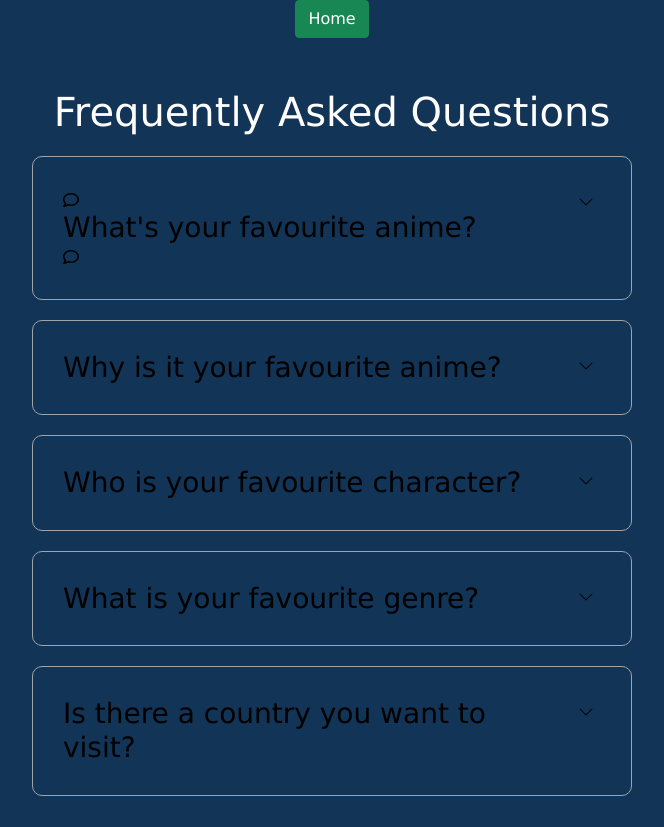
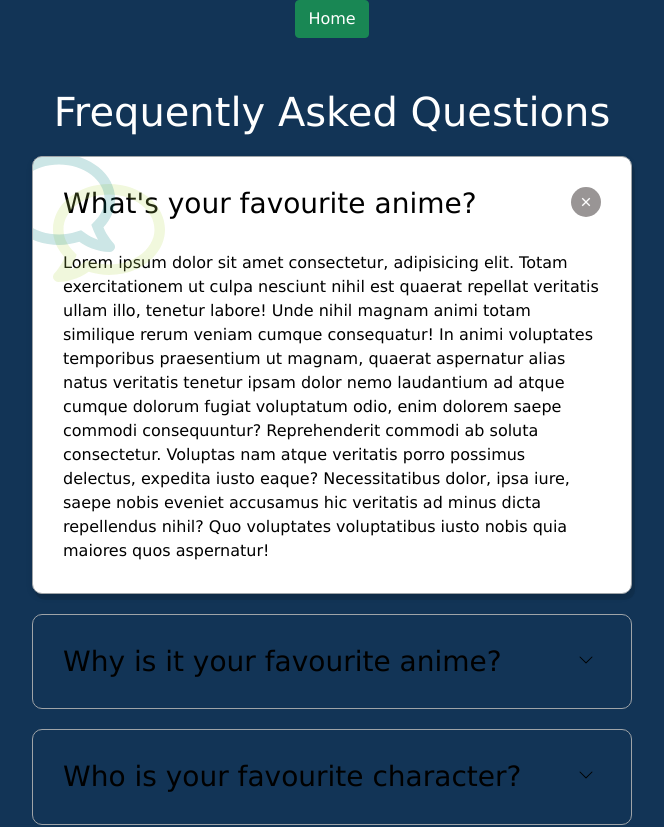
Before and after one commit to ShannaJSmith/css-components, a React (Create React App) app in the folder react-components/: page /faq in a window 1280 px wide. Shown: the top 827 px of the page, without its empty margins (308-972 px from the left). Built offline with nearby package versions, Linux system fonts and the light colour scheme.

Commit message:
use queryselectorall to toggle class

```diff
--- a/react-components/src/components/FAQCollapse.jsx
+++ b/react-components/src/components/FAQCollapse.jsx
@@ -2,24 +2,25 @@ import './FAQCollapse.css';
 import { BsChevronDown } from 'react-icons/bs';
 import { RiCloseFill } from 'react-icons/ri';
 import { FaRegComment } from 'react-icons/fa';
-import { useState } from 'react';
 
 const FAQCollapse = () => {
-  const [active, setActive] = useState(false);
+  const toggles = document.querySelectorAll('.faq-toggle');
 
-  const toggleOpen = () => {
-    setActive(true);
-  };
+  toggles.forEach((toggle) => {
+    // for each toggle button
+    console.log('toggle', toggle);
 
-  const toggleClose = () => {
-    setActive(false);
-  };
+    toggle.addEventListener('click', () => {
+      toggle.parentNode.className.toggle('active');
+    });
+    // console.log('parent', toggle.parentNode.className);
+  });
 
   return (
     <>
       <h1>Frequently Asked Questions</h1>
       <div className="faq-container">
-        <div className={active ? 'faq active' : 'faq'}>
+        <div className="faq active">
           <FaRegComment className="comment-icon-before" />
           <h3 className="faq-question">What's your favourite anime?</h3>
           <p className="faq-answer">
@@ -37,8 +38,8 @@ const FAQCollapse = () => {
             voluptatibus iusto nobis quia maiores quos aspernatur!
           </p>
           <button className="faq-toggle">
-            <BsChevronDown className="down-arrow" onClick={toggleOpen} />
-            <RiCloseFill className="close-icon" onClick={toggleClose} />
+            <BsChevronDown className="down-arrow" />
+            <RiCloseFill className="close-icon" />
           </button>
           <FaRegComment className="comment-icon-after" />
         </div>
```
